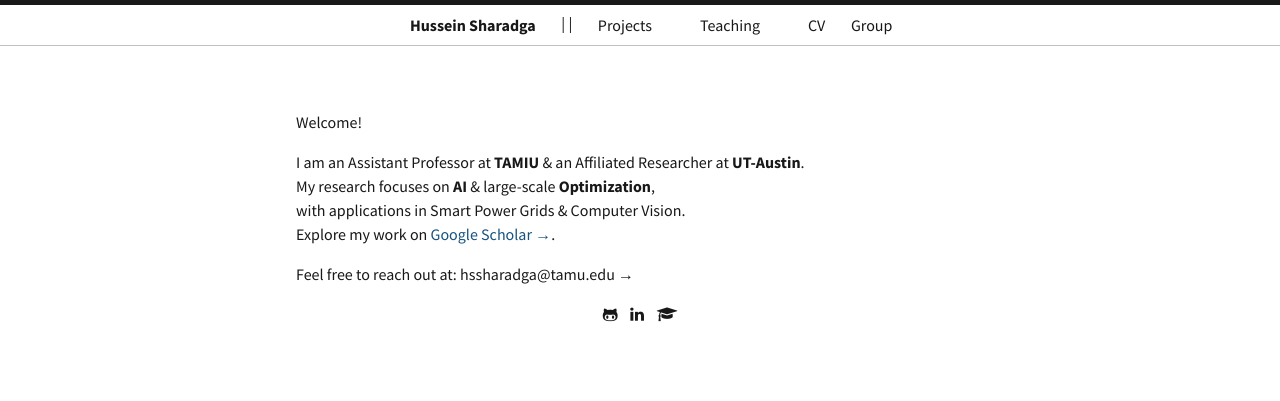
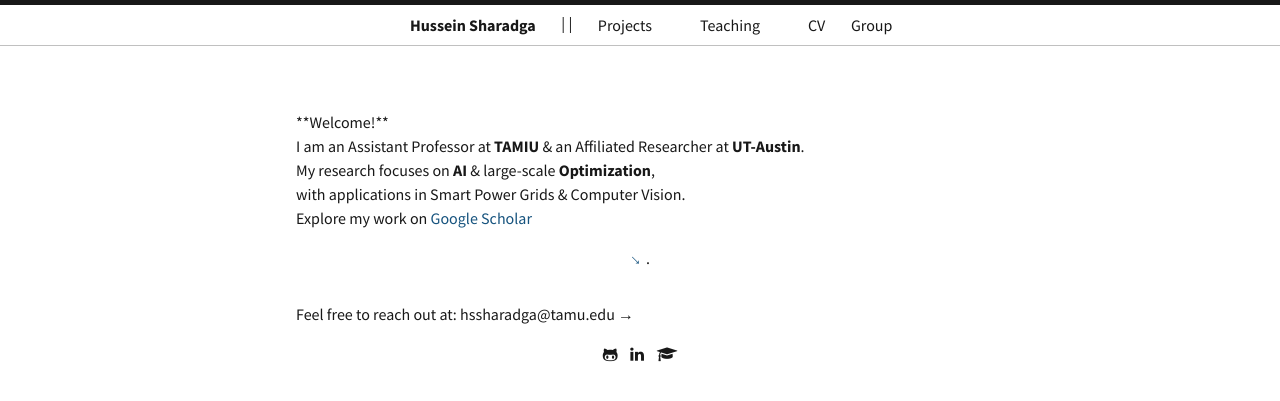
Before and after one commit to hssharadga/hssharadga.github.io, a Jekyll site: the page built from index.html, in a window 1280 px wide. Shown: the top 401 px of the page. Built offline with Jekyll 4.4.1, drawn with Linux system fonts in a browser that asks for light colours.

Commit message:
Update index.html

```diff
--- a/index.html
+++ b/index.html
@@ -13,15 +13,15 @@
 <!--   <img src="/assets/Pic Hussein.jpg" alt="Hussein's Photo" height="120" align="right" style="border-radius: 50%; border: 2px solid #ddd;"> -->
 
    <p style="text-align: left;">
-  Welcome! <br>
-   </p>
+  **Welcome!** <br>
+   <!-- </p>
 
- <p style="text-align: left;">
+ <p style="text-align: left;">	  -->
 I am an Assistant Professor at <b>TAMIU</b> & an Affiliated Researcher at <b>UT-Austin</b>. <br>
 My research focuses on <b>AI</b> & large-scale <b>Optimization</b>,  <br>
 with applications in Smart Power Grids & Computer Vision. <br>
 
-Explore my work on <a href="https://scholar.google.com/citations?user=F3R-63QAAAAJ&hl=en&oi=ao" target="_blank">Google Scholar →</a>.
+Explore my work on <a href="https://scholar.google.com/citations?user=F3R-63QAAAAJ&hl=en&oi=ao" target="_blank">Google Scholar <p style="display: inline-block; transform: rotate(45deg);">→</p></a>.
   </p>
 </div>
 
```
